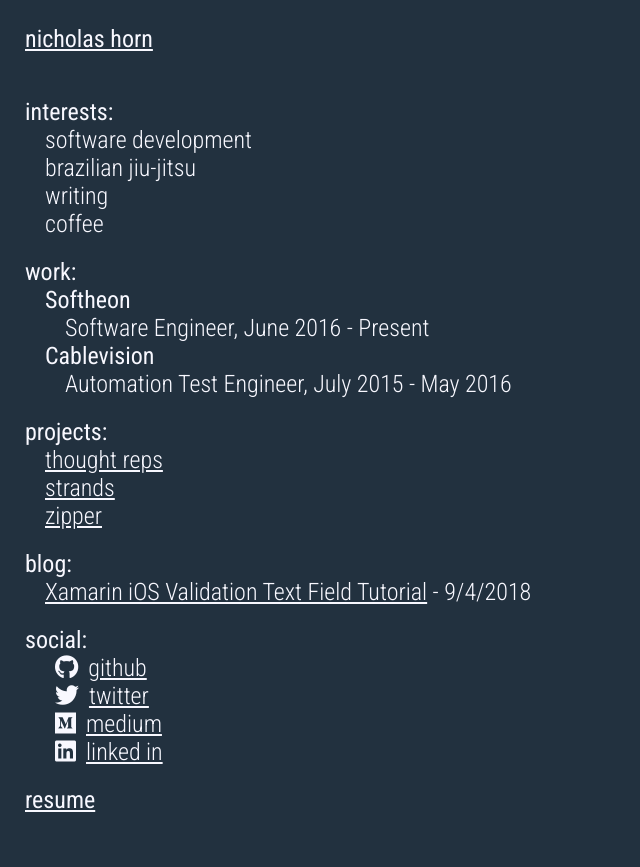
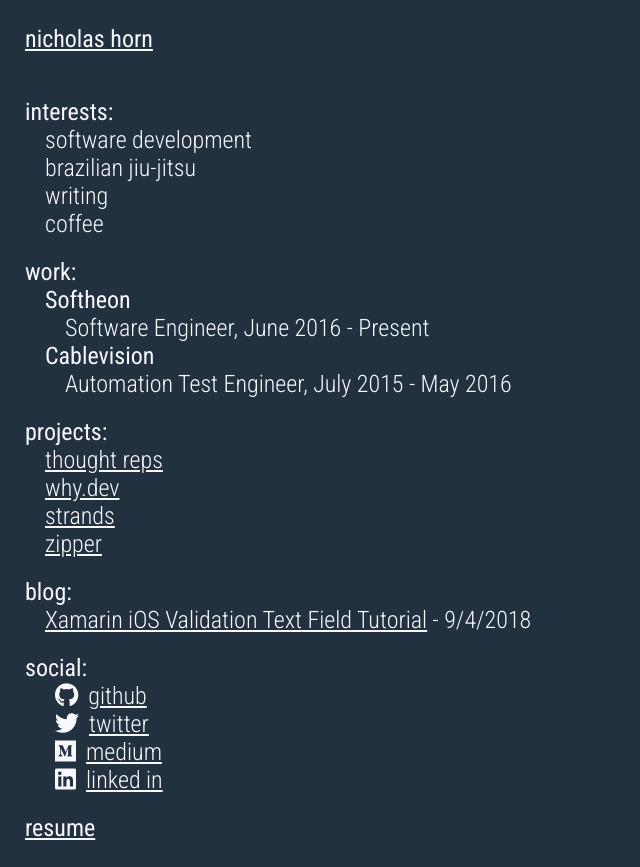
Before and after one commit to fauc3t/portfolio, a React (Create React App) app: page / in a window 1280 px wide. Shown: the whole page, without its empty margins (0-640 px from the left). Before the commit the page ends 839 px from the top, so only its background shows below. Built offline with nearby package versions, Linux system fonts and the light colour scheme.

Commit message:
add why.dev

```diff
--- a/src/json/about.js
+++ b/src/json/about.js
@@ -38,6 +38,13 @@
             'https://s3-us-west-2.amazonaws.com/nickhorn-portfolio/treps_3.JPG',
             'https://s3-us-west-2.amazonaws.com/nickhorn-portfolio/treps_4.JPG'
         ]
+    },
+    {
+        "name": "why.dev",
+        "path": "why.dev",
+        "link": "https://why.dev/",
+        "about": "When Google released the .dev TLD I was pretty excited to be able to snag my portfolio's domain name. I tend to get a little domain trigger-happy so I snagged a couple more including why.dev. I thought I could do some pretty interesting things with it but for now I've put a palceholder site that (minimally) mimics Google's https://get.dev/. I would also like to add that this domain is potentially for sale, so feel free to shoot me an offer.",
+        "images": []
     },
     {
         "name": "strands",
```
